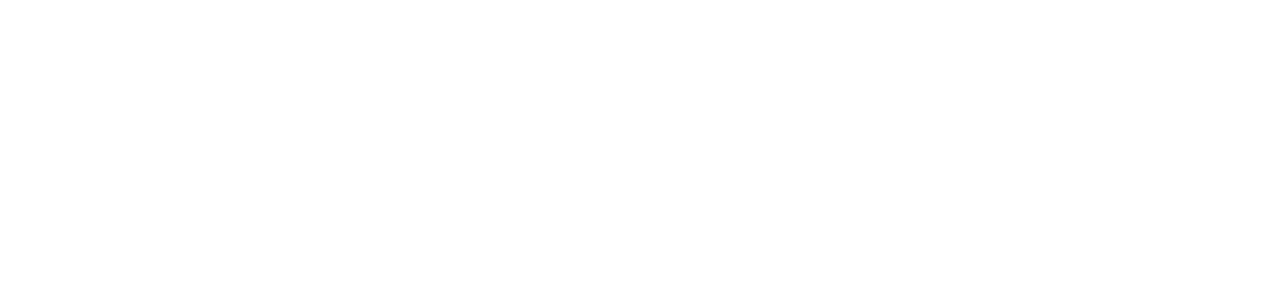
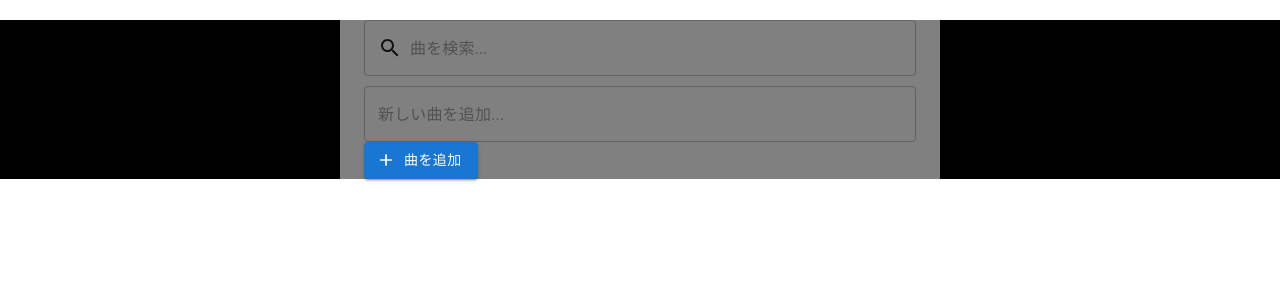
Before and after one commit to soritekun/dj_library, a React (Create React App) app in the folder frontend/: page / in a window 1280 px wide. Shown: the top 300 px of the page. Built offline with nearby package versions, Linux system fonts and the light colour scheme.

Commit message:
add Main 曲名追加機能

```diff
--- a/frontend/package.json
+++ b/frontend/package.json
@@ -3,6 +3,10 @@
   "version": "0.1.0",
   "private": true,
   "dependencies": {
+    "@emotion/react": "^11.11.4",
+    "@emotion/styled": "^11.11.5",
+    "@mui/icons-material": "^5.16.1",
+    "@mui/material": "^5.16.1",
     "@testing-library/jest-dom": "^5.17.0",
     "@testing-library/react": "^13.4.0",
     "@testing-library/user-event": "^13.5.0",
--- /dev/null
+++ b/frontend/src/Component/Main.css
@@ -0,0 +1,31 @@
+.add-button {
+    background-color: #28a745;
+    margin-bottom: 10px;
+    color: white;
+}
+.input-SongList {
+    margin-bottom: 10px;
+    border-radius: 5px;
+    background-color: #444;
+  }
+.box{
+    color: #fff;
+    padding-top: 15px;
+    border-radius: 5px;
+
+}
+.input-box{
+    color: white;
+}
+.main {
+    background-color: black;
+}
+.box-field {
+    margin: 10px;
+  }
+
+  .container {
+    margin-top: 20px;
+    flex-grow: 1;
+    background-color: #808080;
+  }
--- a/frontend/src/Component/Main.js
+++ b/frontend/src/Component/Main.js
@@ -1,12 +1,75 @@
-import React from 'react';
+import React, { useState } from 'react';
+import { Typography, Container, TextField, IconButton, Button, Box } from '@mui/material';
+import SearchIcon from '@mui/icons-material/Search';
+import AddIcon from '@mui/icons-material/Add';
+import MusicNoteIcon from '@mui/icons-material/MusicNote';
+import MenuIcon from '@mui/icons-material/Menu';
+import "./Main.css";
 
 function Main() {
+  const [songList, setSongList] = useState([]);
+  const [newSong, setNewSong] = useState('');
+  const [searchTerm, setSearchTerm] = useState('');
+
+  const addSong = () => {
+    if (newSong.trim() !== '') {
+      setSongList([...songList, newSong]);
+      setNewSong('');
+    }
+  };
+
+  const filteredSongs = songList.filter(song => song.includes(searchTerm));
+
   return (
-    <div>
+    <div className='main'>
+      <Container maxWidth="sm" className='container'>
+        <div className='Music_Search'>
+          <TextField
+            fullWidth
+            variant="outlined"
+            placeholder="曲を検索..."
+            value={searchTerm}
+            onChange={(e) => setSearchTerm(e.target.value)}
+            InputProps={{
+              startAdornment: (
+                <SearchIcon sx={{ mr: 1 }} />
+              ),
+            }}
+          />
+        </div>
 
+        <div className='input-SongList'>
+          <div className='input-Box'>
+            {filteredSongs.map((song, index) => (
+              <Box key={index} sx={{ display: 'flex', alignItems: 'center', mb: 3 }}>
+                <TextField
+                  fullWidth
+                  variant="outlined"
+                  value={song}
+                  InputProps={{
+                    readOnly: true,
+                  }}
+                />
+              </Box>
+            ))}
+          </div>
+        </div>
+
+        <div className='Music_add_bottom'>
+          <TextField
+            fullWidth
+            variant="outlined"
+            placeholder="新しい曲を追加..."
+            value={newSong}
+            onChange={(e) => setNewSong(e.target.value)}
+          />
+          <Button onClick={addSong} variant="contained" color="primary" startIcon={<AddIcon />}>
+            曲を追加
+          </Button>
+        </div>
+      </Container>
     </div>
-  )
+  );
 }
 
-
 export default Main;
```
Also changed, not shown: 1 other file (tests, documents, lock files or other folders).
